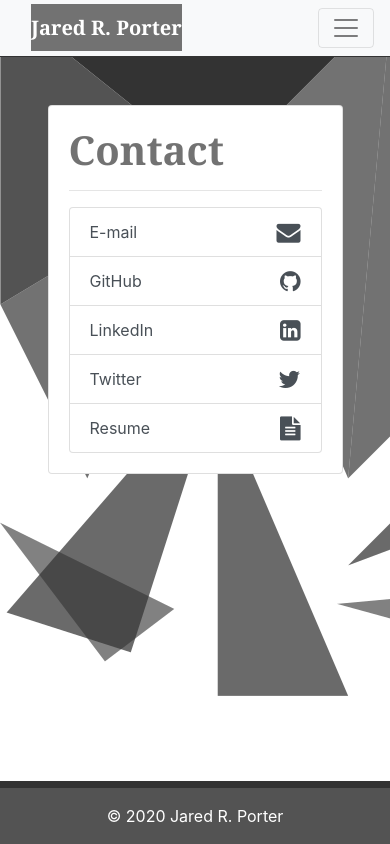
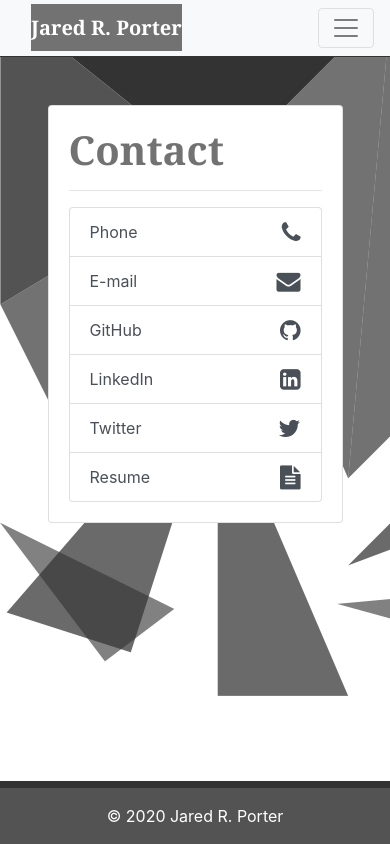
Before and after one commit to JaredP17/Portfolio, a React (Create React App) app: page /contact in a window 390 px wide. Built offline with nearby package versions, Linux system fonts and the light colour scheme.

Commit message:
Add phone to contact.

```diff
--- a/src/components/pages/Contact.js
+++ b/src/components/pages/Contact.js
@@ -11,6 +11,12 @@ function Contact(props) {
               <h1 className="card-title">Contact</h1>
               <hr />
               <div className="list-group">
+              <a
+                  href="tel:+17708800826"
+                  className="list-group-item list-group-item-action"
+                >
+                  Phone<i className="fa fa-phone" aria-hidden="true"></i>
+                </a>
                 <a
                   href="mailto:jaredporter.dev@icloud.com"
                   className="list-group-item list-group-item-action"
```
